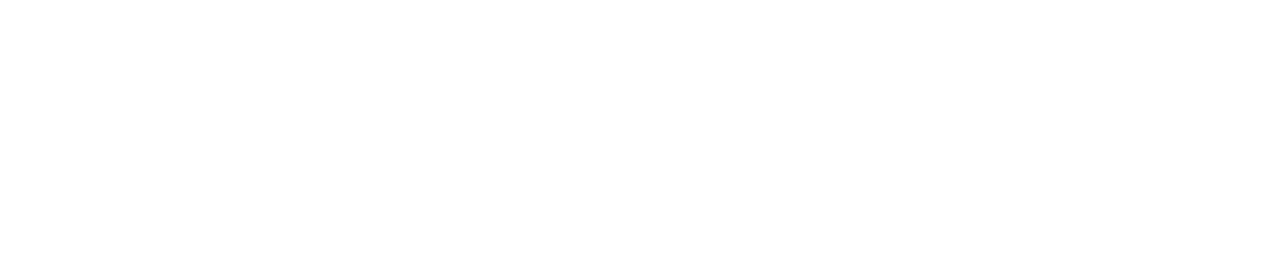
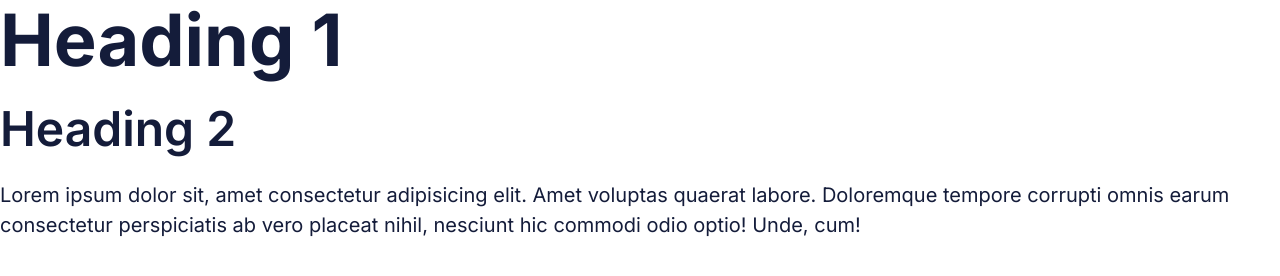
Before and after one commit to itsAshish01/atomic_programmers, a plain HTML site: page index.html in a window 1280 px wide. Drawn offline with Linux system fonts and the light colour scheme.

Commit message:
Define the styles for the fonts.

```diff
--- a/css/general.css
+++ b/css/general.css
@@ -16,3 +16,45 @@ html {
   margin: 0;
   padding: 0;
 }
+
+/** Typography */
+
+body {
+  font-family: Inter, Arial, Helvetica, sans-serif;
+  font-size: 2rem;
+  line-height: 1.5;
+  color: var(--color-primary);
+}
+
+h1,
+h2 {
+  margin-top: 0;
+  margin-bottom: 2.4rem;
+  line-height: 1.1;
+}
+
+h1 {
+  font-size: 4.8rem;
+  font-weight: 700;
+}
+
+h2 {
+  font-size: 2.4rem;
+  font-weight: 600;
+}
+
+@media screen and (min-width: 768px) {
+  h2 {
+    font-size: 3.6rem;
+  }
+}
+
+@media screen and (min-width: 1024px) {
+  h1 {
+    font-size: 7.2rem;
+  }
+
+  h2 {
+    font-size: 4.8rem;
+  }
+}
--- a/index.html
+++ b/index.html
@@ -5,9 +5,25 @@
     <meta http-equiv="X-UA-Compatible" content="IE=edge" />
     <meta name="viewport" content="width=device-width, initial-scale=1.0" />
 
+    <link rel="preconnect" href="https://fonts.googleapis.com" />
+    <link rel="preconnect" href="https://fonts.gstatic.com" crossorigin />
+    <link
+      href="https://fonts.googleapis.com/css2?family=Inter:wght@300;400;500;600;700&display=swap"
+      rel="stylesheet"
+    />
+
     <link rel="stylesheet" href="css/styles.css" />
 
     <title>Atomic Programmers</title>
   </head>
-  <body></body>
+  <body>
+    <h1>Heading 1</h1>
+    <h2>Heading 2</h2>
+    <p>
+      Lorem ipsum dolor sit, amet consectetur adipisicing elit. Amet voluptas
+      quaerat labore. Doloremque tempore corrupti omnis earum consectetur
+      perspiciatis ab vero placeat nihil, nesciunt hic commodi odio optio! Unde,
+      cum!
+    </p>
+  </body>
 </html>
```
